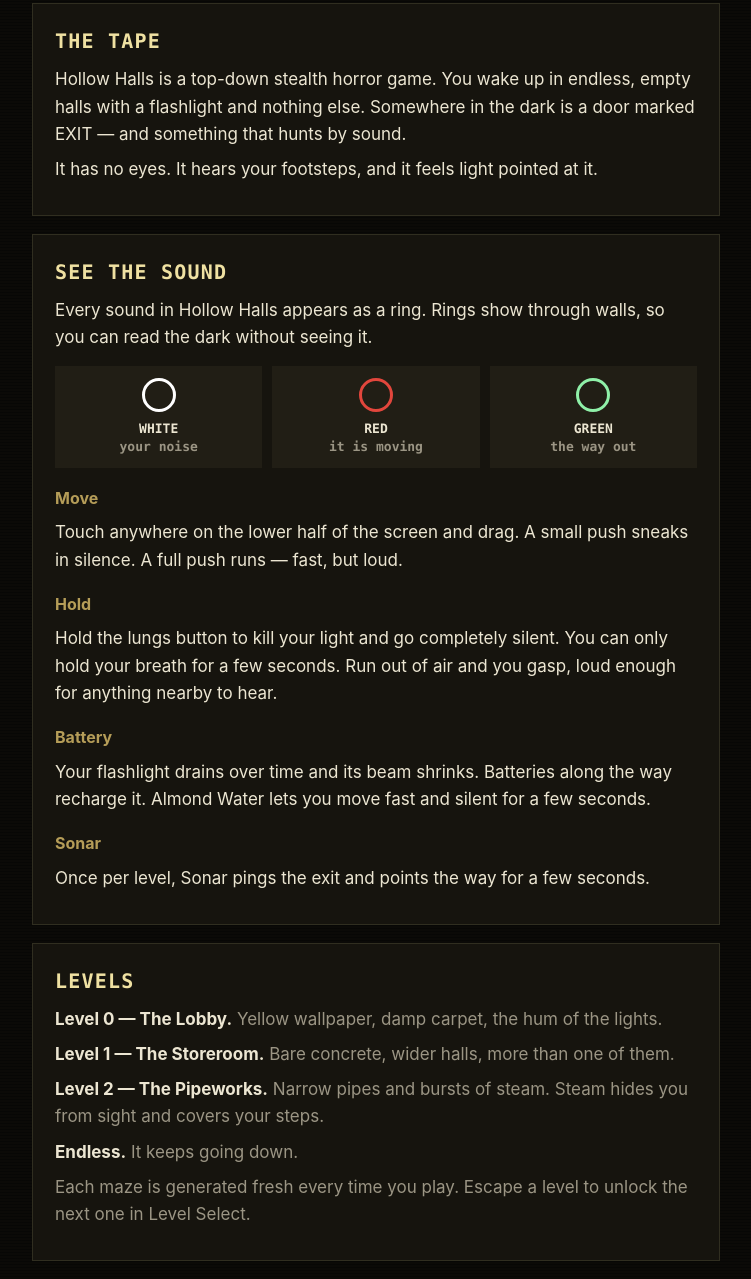
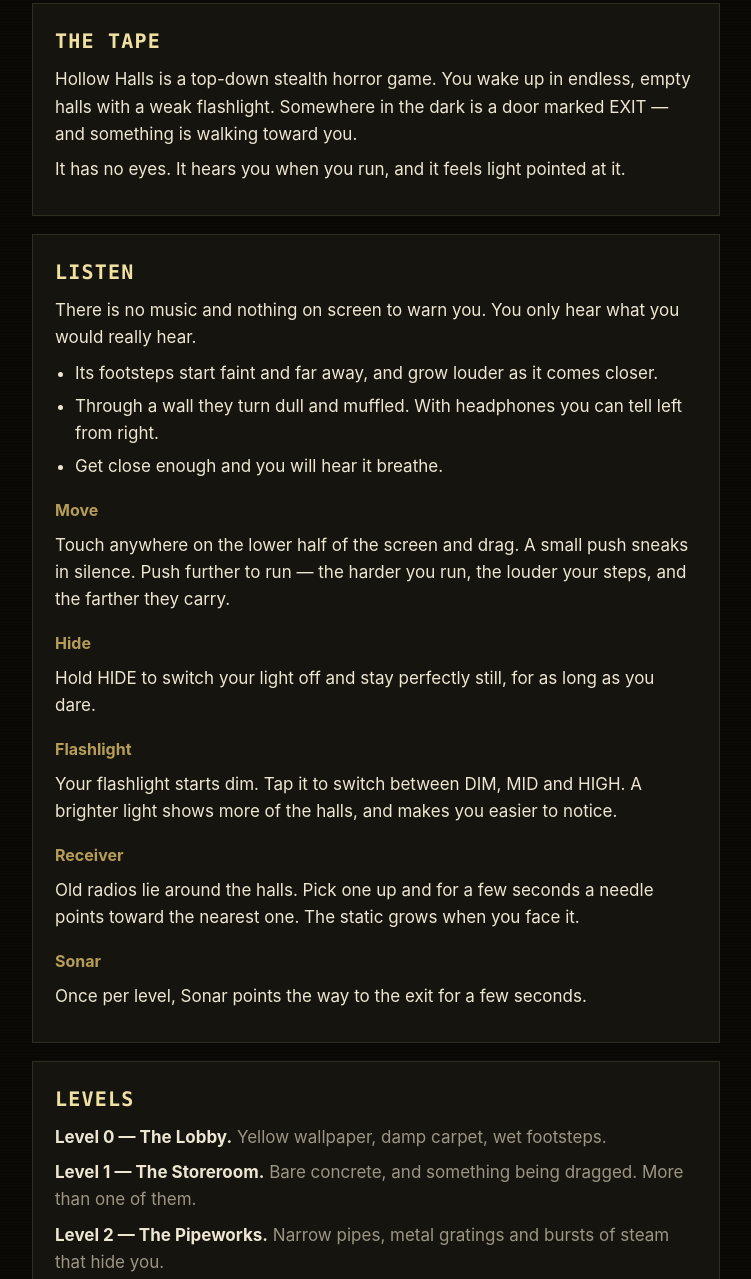
Before and after one commit to tajimaru1209/hollowhalls-site, a plain HTML site: page index.html in a window 1280 px wide. Shown: the part 456-1735 px from the top of the page, without its empty margins (264-1015 px from the left). Drawn offline with Linux system fonts and the light colour scheme.

Commit message:
Update for the quiet, sound-only design
Co-Authored-By: Claude Opus 5.5 <noreply@anthropic.com>

```diff
--- a/index.html
+++ b/index.html
@@ -58,41 +58,43 @@
 
   <section>
     <h2>THE TAPE</h2>
-    <p>Hollow Halls is a top-down stealth horror game. You wake up in endless, empty halls with a flashlight and nothing else. Somewhere in the dark is a door marked EXIT — and something that hunts by sound.</p>
-    <p>It has no eyes. It hears your footsteps, and it feels light pointed at it.</p>
+    <p>Hollow Halls is a top-down stealth horror game. You wake up in endless, empty halls with a weak flashlight. Somewhere in the dark is a door marked EXIT — and something is walking toward you.</p>
+    <p>It has no eyes. It hears you when you run, and it feels light pointed at it.</p>
   </section>
 
   <section>
-    <h2>SEE THE SOUND</h2>
-    <p>Every sound in Hollow Halls appears as a ring. Rings show through walls, so you can read the dark without seeing it.</p>
-    <div class="rings">
-      <div><i style="border-color:#fff"></i>WHITE<br><span class="sub">your noise</span></div>
-      <div><i style="border-color:var(--red)"></i>RED<br><span class="sub">it is moving</span></div>
-      <div><i style="border-color:var(--green)"></i>GREEN<br><span class="sub">the way out</span></div>
-    </div>
+    <h2>LISTEN</h2>
+    <p>There is no music and nothing on screen to warn you. You only hear what you would really hear.</p>
+    <ul>
+      <li>Its footsteps start faint and far away, and grow louder as it comes closer.</li>
+      <li>Through a wall they turn dull and muffled. With headphones you can tell left from right.</li>
+      <li>Get close enough and you will hear it breathe.</li>
+    </ul>
     <h3>Move</h3>
-    <p>Touch anywhere on the lower half of the screen and drag. A small push sneaks in silence. A full push runs — fast, but loud.</p>
-    <h3>Hold</h3>
-    <p>Hold the lungs button to kill your light and go completely silent. You can only hold your breath for a few seconds. Run out of air and you gasp, loud enough for anything nearby to hear.</p>
-    <h3>Battery</h3>
-    <p>Your flashlight drains over time and its beam shrinks. Batteries along the way recharge it. Almond Water lets you move fast and silent for a few seconds.</p>
+    <p>Touch anywhere on the lower half of the screen and drag. A small push sneaks in silence. Push further to run — the harder you run, the louder your steps, and the farther they carry.</p>
+    <h3>Hide</h3>
+    <p>Hold HIDE to switch your light off and stay perfectly still, for as long as you dare.</p>
+    <h3>Flashlight</h3>
+    <p>Your flashlight starts dim. Tap it to switch between DIM, MID and HIGH. A brighter light shows more of the halls, and makes you easier to notice.</p>
+    <h3>Receiver</h3>
+    <p>Old radios lie around the halls. Pick one up and for a few seconds a needle points toward the nearest one. The static grows when you face it.</p>
     <h3>Sonar</h3>
-    <p>Once per level, Sonar pings the exit and points the way for a few seconds.</p>
+    <p>Once per level, Sonar points the way to the exit for a few seconds.</p>
   </section>
 
   <section>
     <h2>LEVELS</h2>
-    <p><strong>Level 0 — The Lobby.</strong> <span class="sub">Yellow wallpaper, damp carpet, the hum of the lights.</span></p>
-    <p><strong>Level 1 — The Storeroom.</strong> <span class="sub">Bare concrete, wider halls, more than one of them.</span></p>
-    <p><strong>Level 2 — The Pipeworks.</strong> <span class="sub">Narrow pipes and bursts of steam. Steam hides you from sight and covers your steps.</span></p>
+    <p><strong>Level 0 — The Lobby.</strong> <span class="sub">Yellow wallpaper, damp carpet, wet footsteps.</span></p>
+    <p><strong>Level 1 — The Storeroom.</strong> <span class="sub">Bare concrete, and something being dragged. More than one of them.</span></p>
+    <p><strong>Level 2 — The Pipeworks.</strong> <span class="sub">Narrow pipes, metal gratings and bursts of steam that hide you.</span></p>
     <p><strong>Endless.</strong> <span class="sub">It keeps going down.</span></p>
     <p class="sub">Each maze is generated fresh every time you play. Escape a level to unlock the next one in Level Select.</p>
   </section>
 
   <section>
     <h2>QUESTIONS</h2>
-    <h3>Does it work with headphones?</h3>
-    <p>It's best with them. Footsteps are panned left and right, so you can tell where it is.</p>
+    <h3>Do I need headphones?</h3>
+    <p>It's best with them. Its footsteps come from the direction it is in, so you can tell where it is.</p>
     <h3>Can I turn off sound or vibration?</h3>
     <p>Yes, with the SOUND and VIBRATION buttons on the title screen. Sound also follows your iPhone's silent switch.</p>
     <h3>What does Remove Ads + Perks include?</h3>
@@ -100,7 +102,7 @@
     <h3>I reinstalled the app. How do I get my purchase back?</h3>
     <p>Tap RESTORE on the title screen, signed in with the same Apple Account you used to buy it.</p>
     <h3>Is it scary?</h3>
-    <p>It's tense rather than gory. There is no blood, but there are sudden scares when you're caught.</p>
+    <p>It's quiet and tense rather than gory. There is no blood, but there are sudden scares when you're caught.</p>
   </section>
 
   <section id="privacy">
```
